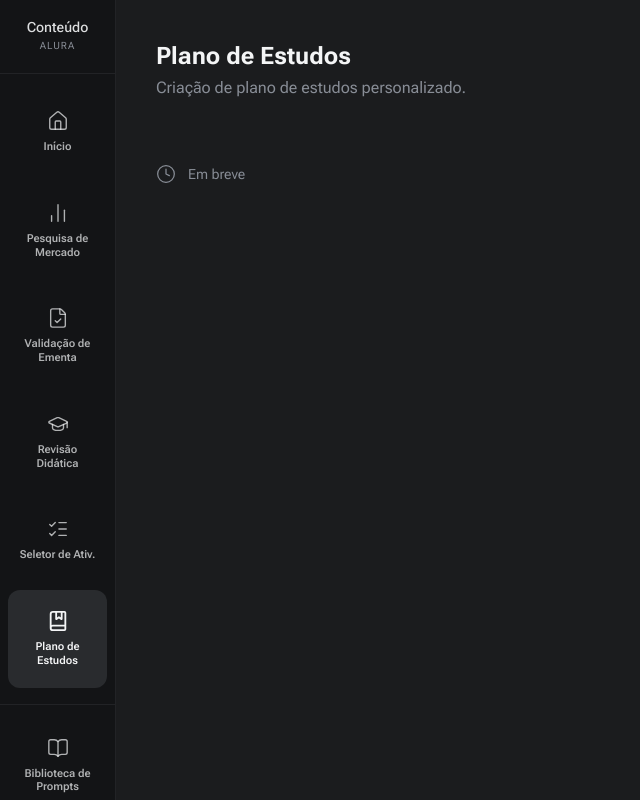
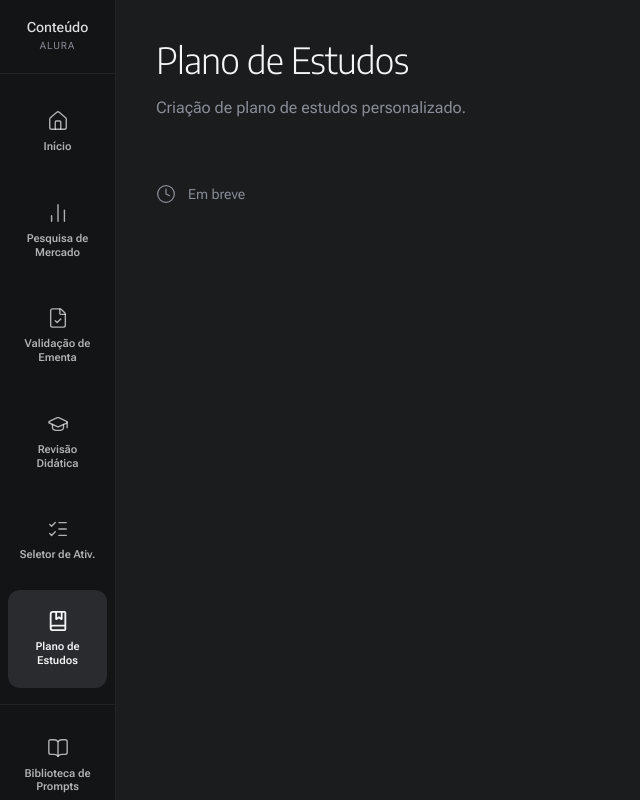
Before and after one commit to efops-conteudo-alura/hub-producao-conteudo, a Next.js app: page /plano-de-estudos in a window 1280 px wide. Shown: the whole page, without its empty margins (0-640 px from the left). Built offline with nearby package versions, Linux system fonts and the light colour scheme; no server answers.

Commit message:
style: aplicar hub-page-title nos titulos h1

```diff
--- a/src/app/(dashboard)/plano-de-estudos/page.tsx
+++ b/src/app/(dashboard)/plano-de-estudos/page.tsx
@@ -4,7 +4,7 @@ export default function PlanoDeEstudosPage() {
   return (
     <div className="px-10 pt-10 pb-10">
       <div className="mb-8">
-        <h1 className="text-2xl font-bold mb-1">Plano de Estudos</h1>
+        <h1 className="hub-page-title mb-4">Plano de Estudos</h1>
         <p className="text-muted-foreground">
           Criação de plano de estudos personalizado.
         </p>
```
